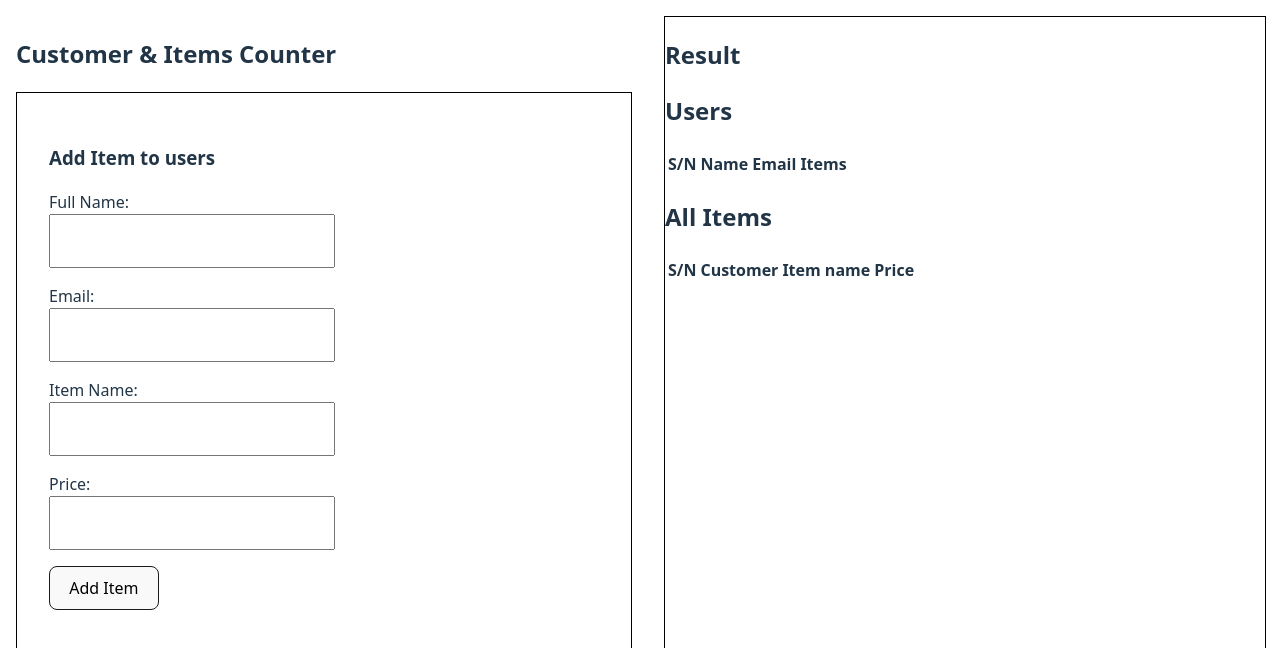
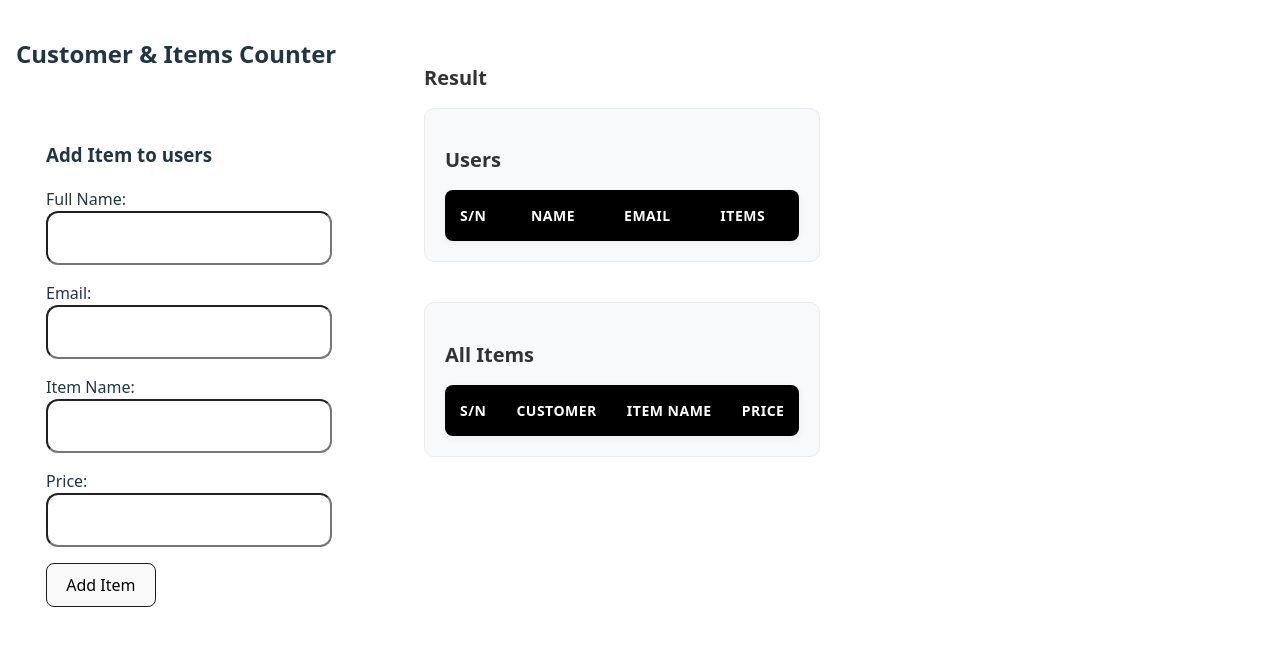
Before and after one commit to kzamani44/handson_coding_test, a React (Vite) app: page / in a window 1280 px wide. Shown: the top 648 px of the page. Built offline with nearby package versions, Linux system fonts and the light colour scheme.

Commit message:
Update Ui styling

```diff
--- a/src/App.css
+++ b/src/App.css
@@ -11,9 +11,11 @@
   will-change: filter;
   transition: filter 300ms;
 }
+
 .logo:hover {
   filter: drop-shadow(0 0 2em #646cffaa);
 }
+
 .logo.react:hover {
   filter: drop-shadow(0 0 2em #61dafbaa);
 }
@@ -22,6 +24,7 @@
   from {
     transform: rotate(0deg);
   }
+
   to {
     transform: rotate(360deg);
   }
@@ -41,30 +44,32 @@
   color: #888;
 }
 
-
-.form{
-  width: 550px;
-  height:550px;
-  border: 1px solid #000;
-  padding: 2rem ;
+.form {
+  background: white;
+  border-radius: 12px;
+  padding: 30px;
+  border: 2px black;
 }
 
-.form-container{
-  display:flex;
+.form-container {
+  display: flex;
   flex-direction: column;
   align-items: start;
   gap: 1rem;
 }
 
-input{
+input {
   width: 250px;
   /* height: 40px; */
   font-size: medium;
-  padding:1rem
+  background: white;
+  border-radius: 12px;
+  padding: 30px;
+  padding: 1rem;
 }
 
-.form-items{
-  display:flex;
+.form-items {
+  display: flex;
   flex-direction: column;
   align-items: start;
 }
@@ -73,23 +78,160 @@ input{
   margin-bottom: 1rem;
 } */
 
-.display_items{
-  border:1px solid #000;
-  width:600px;
-  display:flex;
+.display_items {
+  border: 1px solid #000;
+  width: 600px;
+  display: flex;
   justify-content: space-around;
   align-items: center;
   margin-bottom: 1rem;
 }
 
-.main-display{
-  display:flex;
+.main-display {
+  display: flex;
   justify-content: space-between;
   width: 100%;
-  padding:1rem;
+  padding: 1rem;
 }
 
-.result-container{
-  width:600px;
-  border:1px solid #000;
+.result-container {
+  background: white;
+  border-radius: 12px;
+  padding: 30px;
 }
+
+.result-container>h2 {
+  margin-bottom: 30px;
+}
+
+.result-container>div {
+  display: flex;
+  flex-direction: column;
+  gap: 40px;
+}
+
+.result-container>div>div {
+  background: #f8f9fa;
+  padding: 20px;
+  border-radius: 10px;
+  border: 1px solid #e9ecef;
+}
+
+.result-container h2 {
+  color: #333;
+  font-size: 20px;
+  margin-bottom: 15px;
+}
+
+/* Table Styling */
+table {
+  width: 100%;
+  border-collapse: collapse;
+  background: white;
+  border-radius: 8px;
+  overflow: hidden;
+  box-shadow: 0 2px 8px rgba(0, 0, 0, 0.05);
+}
+
+thead {
+  background: black;
+}
+
+thead tr th {
+  padding: 15px;
+  text-align: left;
+  color: white;
+  font-weight: 600;
+  font-size: 14px;
+  text-transform: uppercase;
+  letter-spacing: 0.5px;
+}
+
+tbody tr {
+  border-bottom: 1px solid #e9ecef;
+  transition: all 0.2s ease;
+}
+
+tbody tr:hover {
+  background-color: #f8f9fa;
+  transform: scale(1.01);
+}
+
+tbody tr:last-child {
+  border-bottom: none;
+}
+
+tbody td {
+  padding: 15px;
+  color: #555;
+  font-size: 14px;
+}
+
+tbody td:first-child {
+  font-weight: 600;
+  color: #667eea;
+}
+
+/* Items in table cell */
+tbody td div {
+  padding: 6px 10px;
+
+  border-radius: 6px;
+  margin-bottom: 5px;
+  font-size: 13px;
+  color: black;
+}
+
+tbody td div:last-child {
+  margin-bottom: 0;
+}
+
+/* Empty state */
+tbody tr:empty::after {
+  content: "No data available";
+  display: block;
+  text-align: center;
+  padding: 30px;
+  color: #999;
+  font-style: italic;
+}
+
+/* Responsive Design */
+@media (max-width: 1024px) {
+  .main-display {
+    grid-template-columns: 1fr;
+  }
+
+  .main-display>div:first-child {
+    position: static;
+  }
+}
+
+@media (max-width: 768px) {
+  .main-display {
+    padding: 10px;
+    gap: 20px;
+  }
+
+  .main-display>div:first-child,
+  .result-container {
+    padding: 20px;
+  }
+
+  table {
+    font-size: 12px;
+  }
+
+  thead tr th,
+  tbody td {
+    padding: 10px 8px;
+  }
+
+  .main-display h2 {
+    font-size: 20px;
+  }
+
+  .result-container h2 {
+    font-size: 18px;
+  }
+}
```
